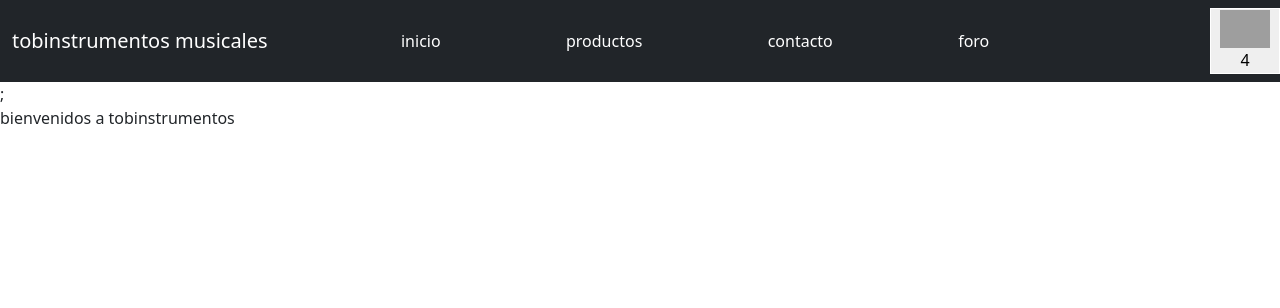
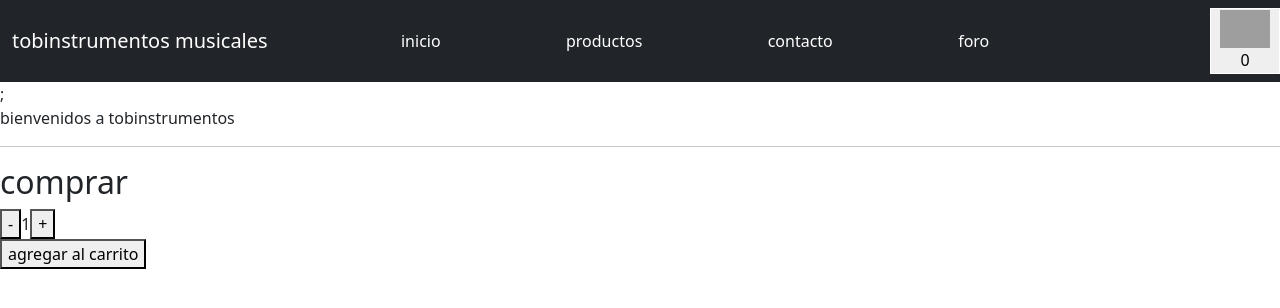
Before and after one commit to tobycarb/tobias-carbonare, a React (Create React App) app: page / in a window 1280 px wide. Shown: the top 308 px of the page. Built offline with nearby package versions, Linux system fonts and the light colour scheme; grey boxes are pictures that could not be loaded.

Commit message:
contador

```diff
--- a/src/App.js
+++ b/src/App.js
@@ -3,12 +3,16 @@ import './App.css';
 import NavBar from './components/NavBar';
 import  'bootstrap/dist/css/bootstrap.min.css' ;
 import ItemListContainer from './components/ItemListContainer';
+import ItemCount from "./components/ItemCount";
 
 function App() {
   return (
   <>
   <NavBar />;
   <ItemListContainer greeting={"bienvenidos a tobinstrumentos"} />
+  <hr/>
+  <ItemCount stock={10} initial={1}/>
+
   </>
   )
 }
--- a/src/components/CartWidjet.jsx
+++ b/src/components/CartWidjet.jsx
@@ -1,5 +1,5 @@
 const CartWidjet = () => {
-const numero = 4 ;
+const numero = 0 ;
     return (
         <>
         <button class="botonNav">
--- /dev/null
+++ b/src/components/ItemCount.jsx
@@ -0,0 +1,28 @@
+import Reac, {useState} from 'react';
+
+
+const ItemCount = (props) => {
+    const [count,setCount]=useState(props.initial);
+    function sumar(){if(count<props.stock){
+        setCount(count+1)};
+    }
+    function quitar(){
+     if (count>=2)  { setCount(count-1)};
+    }
+    function finalizar(){
+        alert("se agregaron " + count + " productos")
+    }
+    return ( <>
+    <h2>comprar</h2>
+    <div>
+        <button onClick={quitar}>-</button>
+        <span>{count}</span>
+        <button onClick={sumar}>+</button>
+        <div>
+            <button onClick={finalizar}>agregar al carrito</button>
+        </div>
+    </div>
+    </> );
+}
+
+export default ItemCount;
```
